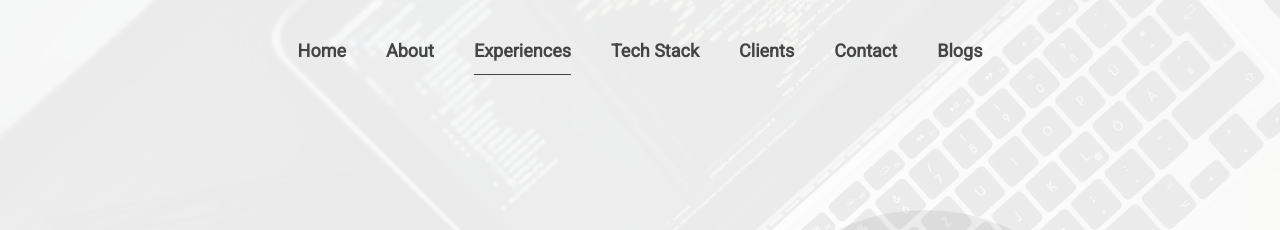
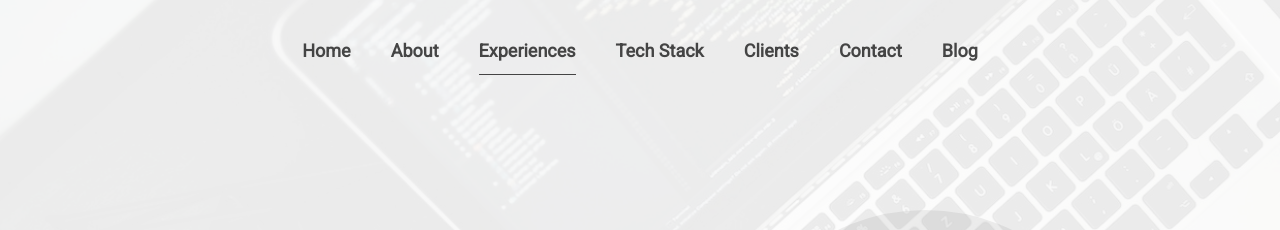
Before and after one commit to jameskzhao/site, a Jekyll site: the page index.html, which Jekyll copies as it is, in a window 1280 px wide. Shown: the top 230 px of the page. Built offline with Jekyll 4.4.1, drawn with Linux system fonts in a browser that asks for light colours; nearby versions of some CDN libraries.

Commit message:
changed nav text
changed nav text

```diff
--- a/_layouts/default.html
+++ b/_layouts/default.html
@@ -48,7 +48,7 @@
 
           <nav>
             <a href="{{ site.baseurl }}/">Home</a>
-            <a href="{{ site.baseurl }}/blog/">Blogs</a>
+            <a href="{{ site.baseurl }}/blog/">Blog</a>
             <a href="{{ site.baseurl }}/tags/">Tags</a>
 
           </nav>
--- a/index.html
+++ b/index.html
@@ -132,7 +132,7 @@
                                 <a class="nav-link" href="#mh-contact">Contact</a>
                             </li>
                             <li class="nav-item">
-                                <a href="/blog" class="nav-link">Blogs</a>
+                                <a href="/blog" class="nav-link">Blog</a>
                             </li>
 
                         </ul>
```
